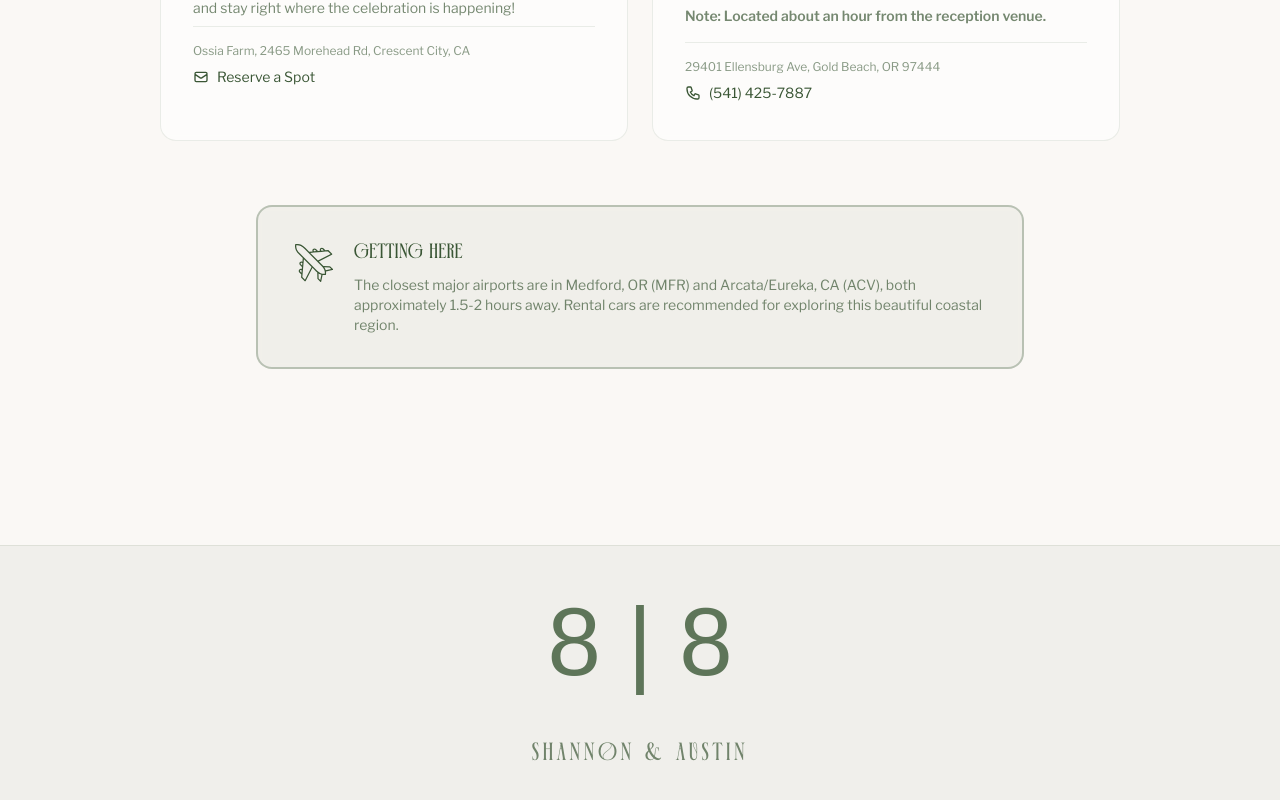
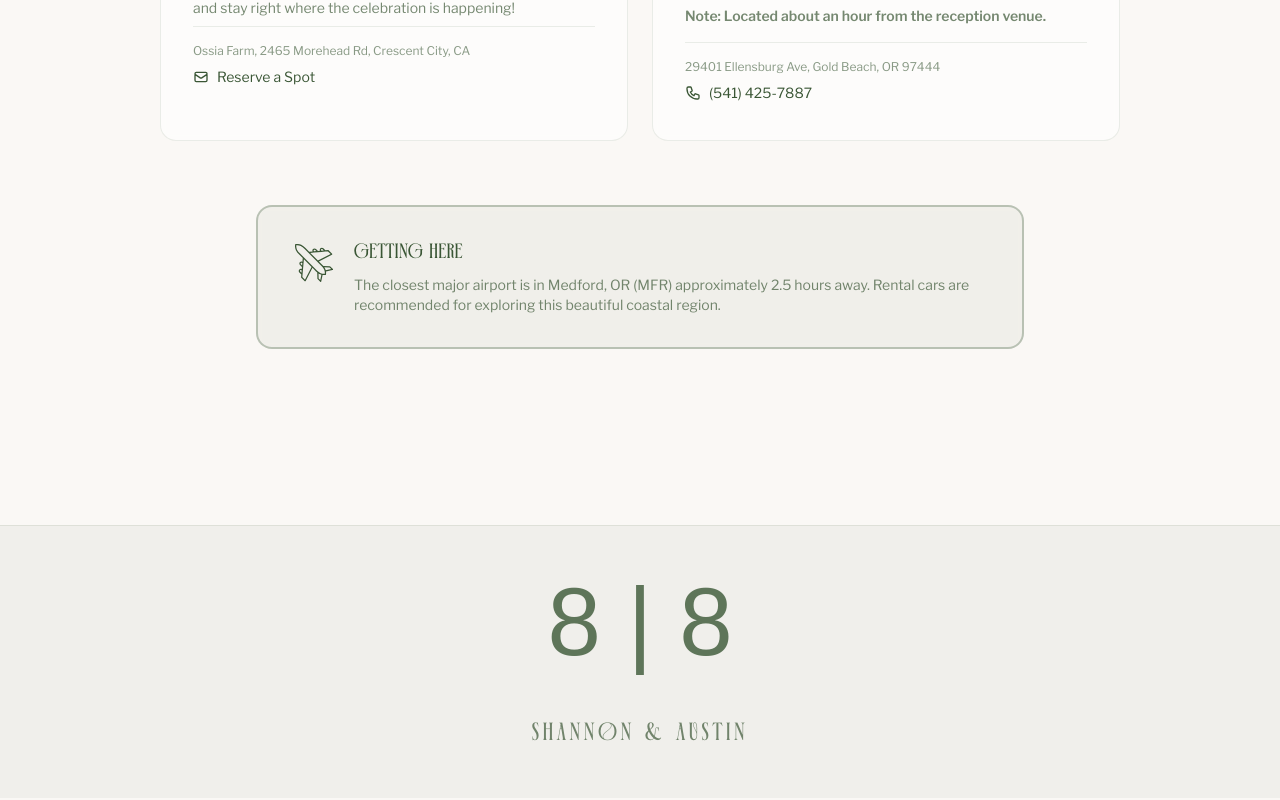
Before and after one commit to stivona/wedding-website, a Next.js app: page /accommodations in a window 1280 px wide. Shown: the part 1015-1815 px from the top of the page. Built offline with nearby package versions, Linux system fonts and the light colour scheme; a web font is replaced by a local one.

Commit message:
Refine accommodations page text for clarity and conciseness regarding airport information

```diff
--- a/app/accommodations/page.tsx
+++ b/app/accommodations/page.tsx
@@ -193,9 +193,7 @@ export default function AccommodationsPage() {
               <div>
                 <h3 className="heading-display text-xl mb-2">GETTING HERE</h3>
                 <p className="font-body text-olive/70 text-sm">
-                  The closest major airports are in Medford, OR (MFR) and Arcata/Eureka, CA (ACV),
-                  both approximately 1.5-2 hours away. Rental cars are recommended for exploring
-                  this beautiful coastal region.
+                  The closest major airport is in Medford, OR (MFR) approximately 2.5 hours away. Rental cars are recommended for exploring this beautiful coastal region.
                 </p>
               </div>
             </div>
```
